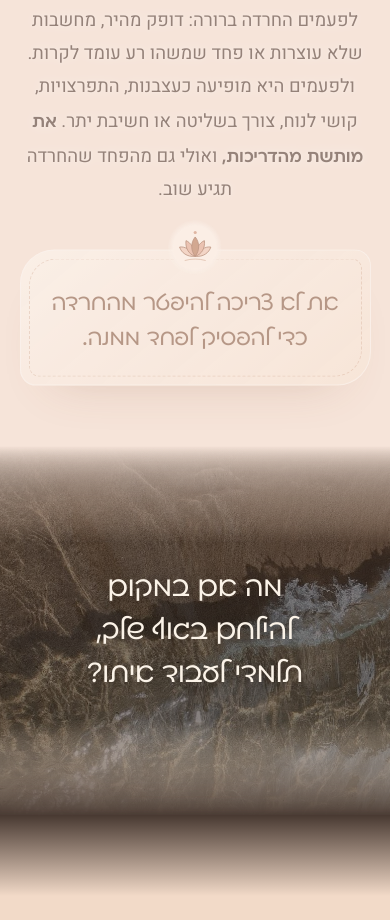
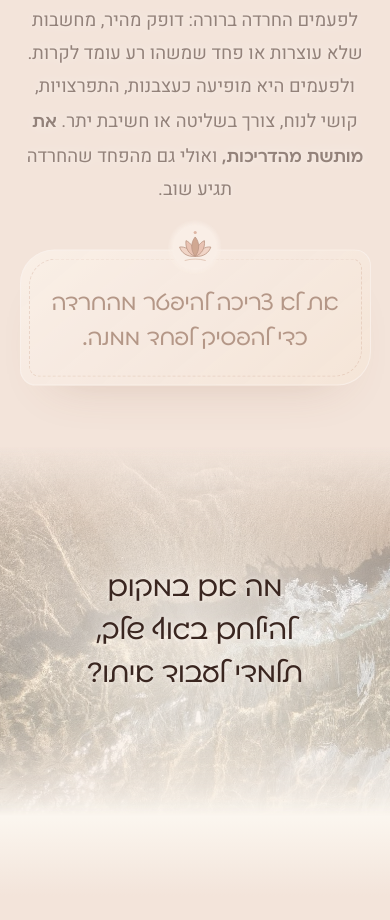
Before and after one commit to femmeacademy1-code/anna-lee-site, a plain HTML site: page docs/workshops/calm-in-the-storm.html in a window 390 px wide. Shown: the part 1077-1997 px from the top of the page. Drawn offline with Linux system fonts and the light colour scheme; a web font is replaced by a local one.

Commit message:
Landing pages: a single peach background tone (F3E4DA); workshop page: soft light quote band, peach plan section, boxed closing sentence
Co-Authored-By: Claude Sonnet 5.5 <noreply@anthropic.com>
Claude-Session: https://claude.ai/code/session_01SEdqDxFK5C3bZFxHs2RPG2

```diff
--- a/docs/static/landing.css
+++ b/docs/static/landing.css
@@ -14,9 +14,9 @@
 .lp {
   /* the page's soft palette, all from the brand */
   --lp-cream: #FBF6EF;
-  --lp-peach: #F6E4D9;
-  --lp-blush: #F2DAC8;
-  --lp-rose-mist: #EED6C5;
+  --lp-peach: #F3E4DA;   /* the one pink-peach of all backgrounds */
+  --lp-blush: #F3E4DA;
+  --lp-rose-mist: #F3E4DA;
   --lp-sage: #E6EADF;
   --lp-ink: #3A2620;
   --lp-text: #3A2620;       /* dark brown */
@@ -24,8 +24,8 @@
   --lp-rose: #94455A;
   --lp-rose-hover: #7C3649;
   --lp-hand-ink: #7A4F3A; /* light brown */
-  --lp-clay: #E8CDB7;      /* the deeper warm tone the page ends in */
-  --lp-clay-deep: #DFBBA2;
+  --lp-clay: #F3E4DA;      /* the deeper warm tone the page ends in */
+  --lp-clay-deep: #F3E4DA;
 
   /* one rhythm for the whole page */
   --lp-pad: clamp(4.5rem, 9vw, 7.5rem);
@@ -55,11 +55,11 @@
 .lp { --lp-fade: clamp(5rem, 10vw, 8rem); }
 .lp-hero     { background: var(--lp-cream); overflow: hidden; padding-top: clamp(3rem, 6vw, 5rem); }
 .lp-problem  { background: linear-gradient(180deg, var(--lp-cream) 0, var(--lp-peach) var(--lp-fade), var(--lp-peach) 100%); }
-.lp-mood     { background: linear-gradient(180deg, var(--lp-peach) 0, #F9EFE7 var(--lp-fade), #F9EFE7 100%); }
-.lp-plan     { background: linear-gradient(180deg, #F9EFE7 0, #F4E3DA var(--lp-fade), #F4E3DA 100%); }
-.lp-gift     { background: linear-gradient(180deg, #F4E3DA 0, var(--lp-blush) var(--lp-fade), var(--lp-blush) 100%); }
-.lp-about    { background: linear-gradient(180deg, var(--lp-blush) 0, #F8ECE2 var(--lp-fade), #F8ECE2 100%); overflow: hidden; }
-.lp-register { background: linear-gradient(180deg, #F8ECE2 0, var(--lp-clay) var(--lp-fade), var(--lp-clay-deep) 100%); }
+.lp-mood     { background: linear-gradient(180deg, var(--lp-peach) 0, #FBF6EF var(--lp-fade), #FBF6EF 100%); }
+.lp-plan     { background: linear-gradient(180deg, #FBF6EF 0, #F3E4DA var(--lp-fade), #F3E4DA 100%); }
+.lp-gift     { background: linear-gradient(180deg, #F3E4DA 0, var(--lp-blush) var(--lp-fade), var(--lp-blush) 100%); }
+.lp-about    { background: linear-gradient(180deg, var(--lp-blush) 0, #FBF6EF var(--lp-fade), #FBF6EF 100%); overflow: hidden; }
+.lp-register { background: linear-gradient(180deg, #FBF6EF 0, var(--lp-clay) var(--lp-fade), var(--lp-clay-deep) 100%); }
 
 /* ---------- type ---------- */
 
@@ -169,7 +169,7 @@
     var(--lp-mood-photo, radial-gradient(60% 55% at 50% 62%, rgba(255, 236, 206, .95), rgba(255, 236, 206, 0) 70%)),
     radial-gradient(45% 60% at 20% 40%, rgba(234, 190, 158, .55), rgba(234, 190, 158, 0) 70%),
     radial-gradient(45% 60% at 82% 45%, rgba(214, 190, 160, .55), rgba(214, 190, 160, 0) 70%),
-    linear-gradient(180deg, #F6E1D2, #EFD3BE 50%, #EAD9C6);
+    linear-gradient(180deg, #F3E4DA, #F3E4DA);
   background-size: cover; background-position: center;
   -webkit-mask-image: linear-gradient(180deg, transparent 0%, #000 22%, #000 78%, transparent 100%);
           mask-image: linear-gradient(180deg, transparent 0%, #000 22%, #000 78%, transparent 100%);
@@ -303,14 +303,13 @@
 /* ---------- "רגועה בעין הסערה": the workshop landing (body.lp.lp-calm) ----------
    Same language as the lecture, with the site menu. Photographs melt into the sections (no hard edge
    anywhere: every photo fades at the top and the bottom). Photographs are always set horizontally. */
-.lp-calm { --calm-cream: #FBF6EF; --calm-dark: #4A3B33; --calm-end: #F6E8DB; --calm-light-text: #FBF3E8; }
+.lp-calm { --calm-cream: #FBF6EF; --calm-end: #F3E4DA; --calm-light-text: #FBF3E8; }
 
 .calm-photo { position: absolute; inset: 0; z-index: 0; pointer-events: none;
   background: var(--veil), var(--calm-photo) var(--pos, center) / var(--size, cover) no-repeat;
   -webkit-mask-image: linear-gradient(180deg, transparent 0%, #000 26%, #000 74%, transparent 100%);
           mask-image: linear-gradient(180deg, transparent 0%, #000 26%, #000 74%, transparent 100%); }
 .calm-photo-hero  { --veil: radial-gradient(58% 62% at 50% 50%, rgba(251, 242, 232, .7), rgba(251, 242, 232, .3) 75%, rgba(251, 242, 232, .12)); }
-.calm-photo-dark  { --veil: linear-gradient(rgba(34, 24, 19, .58), rgba(34, 24, 19, .52)); }
 .calm-photo-for   { --veil: linear-gradient(rgba(44, 34, 28, .34), rgba(44, 34, 28, .3)); }
 .calm-photo-dream { --veil: radial-gradient(52% 60% at 50% 50%, rgba(251, 240, 232, .86), rgba(251, 240, 232, .55) 70%, rgba(251, 236, 222, .4)); }
 
@@ -327,14 +326,15 @@
 .lp-key { font-weight: 600; color: var(--lp-ink); font-size: 1.06em; }
 .lp-calm .calm-problem .lp-note { margin-top: clamp(2.75rem, 5vw, 3.75rem); }
 
-/* 3. the quote over a darkened photograph, in cream-white */
-.lp-calm .calm-dark { background: linear-gradient(180deg, var(--lp-peach) 0, var(--calm-dark) var(--lp-fade), var(--calm-dark) 100%); padding: clamp(7.5rem, 16vw, 12rem) 0; overflow: hidden; }
-.lp-calm .calm-dark .lp-hand-xl { color: var(--calm-light-text); text-shadow: 0 2px 18px rgba(20, 12, 8, .55); }
+/* 3. the quote over a soft, light photograph, like the opening */
+.calm-photo-soft  { --veil: radial-gradient(58% 62% at 50% 50%, rgba(251, 244, 236, .86), rgba(251, 244, 236, .62) 70%, rgba(251, 244, 236, .5)); }
+.lp-calm .calm-soft { background: linear-gradient(180deg, #F3E4DA 0, var(--calm-cream) var(--lp-fade), var(--calm-cream) 100%); padding: clamp(7.5rem, 16vw, 12rem) 0; overflow: hidden; }
+.lp-calm .calm-soft .lp-hand-xl { color: var(--lp-ink); text-shadow: 0 0 22px rgba(255, 250, 244, .95), 0 0 4px rgba(255, 250, 244, .7); }
 
 /* 4. what we do: one soft vintage peach, all three blobs alike */
-.lp-calm .calm-plan { background: linear-gradient(180deg, var(--calm-dark) 0, var(--lp-blush) var(--lp-fade), var(--lp-blush) 100%); }
+.lp-calm .calm-plan { background: linear-gradient(180deg, var(--calm-cream) 0, #F3E4DA var(--lp-fade), #F3E4DA 100%); }
 .lp-calm .calm-plan .lp-steps li:nth-child(n) .lp-icon::before { border-radius: 58% 42% 52% 48% / 48% 56% 44% 52%;
-  background: radial-gradient(circle at 35% 30%, #FFF6EE, #F0D4BE 70%, #E8C4A9); }
+  background: radial-gradient(circle at 35% 30%, #FFFDFA, #F3E4DA 78%); box-shadow: 0 22px 36px -24px rgba(122, 79, 58, .45), inset 0 0 0 1px rgba(122, 79, 58, .08); }
 .lp-after-steps { margin-top: clamp(2rem, 4vw, 3rem) !important; }
 
 /* 5. who it is for: a photograph behind, every line in its own soft box */
@@ -366,12 +366,12 @@
 .calm-story-end .lp-hand { margin: 0 auto clamp(1.25rem, 3vw, 2rem) !important; }
 
 /* 9. registration, and then a clear, light end of the page */
-.lp-calm .calm-register { background: linear-gradient(180deg, #FBF6EF 0, var(--lp-clay) var(--lp-fade), var(--lp-clay-deep) 70%, var(--lp-clay-deep) 100%); padding-bottom: clamp(10rem, 18vw, 14rem); }
+.lp-calm .calm-register { background: linear-gradient(180deg, var(--calm-cream) 0, #F3E4DA var(--lp-fade), #F3E4DA 100%); padding-bottom: clamp(10rem, 18vw, 14rem); }
 .lp-calm .calm-register::after { content: ""; position: absolute; left: 0; right: 0; bottom: 0; height: clamp(9rem, 17vw, 13rem); pointer-events: none;
-  background: linear-gradient(180deg, rgba(246, 232, 219, 0) 0, var(--calm-end) 100%); }
+  background: linear-gradient(180deg, rgba(243, 228, 218, 0) 0, var(--calm-end) 100%); }
 .lp-calm .lead-form .fine { font-size: .74rem !important; line-height: 1.5; color: var(--lp-soft); margin-top: .6rem; }
 .lp-disclaimer { margin-top: clamp(2.25rem, 4vw, 3rem) !important; font-size: .9rem !important; color: var(--lp-soft); }
-.lp-calm .site-footer { background: linear-gradient(180deg, var(--calm-end) 0, #F9EFE5 45%, #FCF7F0 100%); color: var(--lp-text); }
+.lp-calm .site-footer { background: linear-gradient(180deg, var(--calm-end) 0, #F9F0E8 45%, #FCF8F2 100%); color: var(--lp-text); }
 .lp-calm .site-footer a { color: var(--lp-ink); }
 
 @media (max-width: 760px) {
@@ -382,6 +382,10 @@
   .lp-calm .calm-hero { padding-block: clamp(3.5rem, 12vw, 5rem) clamp(5rem, 14vw, 7rem); }
 }
 
+
+/* "I know I have me": in a box of its own, like the sentence of the opening */
+.lp-calm .calm-quote-box { max-width: 30rem; margin: clamp(1.75rem, 4vw, 2.5rem) auto clamp(1.75rem, 3vw, 2.25rem); padding: clamp(1.5rem, 3vw, 2rem) clamp(1.5rem, 4vw, 2.5rem); }
+.lp-calm .calm-quote-box .lp-hand { margin: 0 auto !important; }
 /* ---------- on both landing pages the text has only two colours: dark brown and light brown
    (cream-white stays only where the background is dark) ---------- */
 .lp .nav a, .lp .consent, .lp .field label, .lp .site-footer a { color: var(--lp-ink); }
--- a/docs/workshops/calm-in-the-storm.html
+++ b/docs/workshops/calm-in-the-storm.html
@@ -52,8 +52,8 @@
       <p class="lp-hand">את לא צריכה להיפטר מהחרדה <br>כדי להפסיק לפחד ממנה.</p>
     </div>
   </div>
-</section><section class="lp-sec lp-mood calm-dark" aria-label="משפט מתוך הסדנה">
-  <div class="calm-photo calm-photo-dark" style="--calm-photo:url(/static/img/calm-shore.jpg);--pos:50% 50%" aria-hidden="true"></div>
+</section><section class="lp-sec lp-mood calm-soft" aria-label="משפט מתוך הסדנה">
+  <div class="calm-photo calm-photo-soft" style="--calm-photo:url(/static/img/calm-shore.jpg);--pos:50% 50%" aria-hidden="true"></div>
   <div class="lp-wrap lp-narrow">
     <p class="lp-hand lp-hand-xl">מה אם במקום להילחם בגוף שלך, <br>תלמדי לעבוד איתו?</p>
   </div>
@@ -116,7 +116,7 @@
       </div>
     </div>
     <div class="lp-narrow calm-story-end">
-      <p class="lp-hand lp-hand-lg">אני יודעת שיש לי אותי.</p>
+      <div class="lp-note calm-quote-box"><p class="lp-hand lp-hand-lg">אני יודעת שיש לי אותי.</p></div>
       <p>וזו בדיוק הסיבה שיצרתי את ״רגועה בעין הסערה״. אני יודעת כמה מפחיד זה יכול להיות להרגיש שהחרדה מנהלת אותך, וכמה משמעותי לגלות שיש לך כלים ושאת לא חסרת אונים מול הגוף שלך. את הדבר הזה אני רוצה להעביר הלאה.</p>
     </div>
   </div>
--- a/static/landing.css
+++ b/static/landing.css
@@ -14,9 +14,9 @@
 .lp {
   /* the page's soft palette, all from the brand */
   --lp-cream: #FBF6EF;
-  --lp-peach: #F6E4D9;
-  --lp-blush: #F2DAC8;
-  --lp-rose-mist: #EED6C5;
+  --lp-peach: #F3E4DA;   /* the one pink-peach of all backgrounds */
+  --lp-blush: #F3E4DA;
+  --lp-rose-mist: #F3E4DA;
   --lp-sage: #E6EADF;
   --lp-ink: #3A2620;
   --lp-text: #3A2620;       /* dark brown */
@@ -24,8 +24,8 @@
   --lp-rose: #94455A;
   --lp-rose-hover: #7C3649;
   --lp-hand-ink: #7A4F3A; /* light brown */
-  --lp-clay: #E8CDB7;      /* the deeper warm tone the page ends in */
-  --lp-clay-deep: #DFBBA2;
+  --lp-clay: #F3E4DA;      /* the deeper warm tone the page ends in */
+  --lp-clay-deep: #F3E4DA;
 
   /* one rhythm for the whole page */
   --lp-pad: clamp(4.5rem, 9vw, 7.5rem);
@@ -55,11 +55,11 @@
 .lp { --lp-fade: clamp(5rem, 10vw, 8rem); }
 .lp-hero     { background: var(--lp-cream); overflow: hidden; padding-top: clamp(3rem, 6vw, 5rem); }
 .lp-problem  { background: linear-gradient(180deg, var(--lp-cream) 0, var(--lp-peach) var(--lp-fade), var(--lp-peach) 100%); }
-.lp-mood     { background: linear-gradient(180deg, var(--lp-peach) 0, #F9EFE7 var(--lp-fade), #F9EFE7 100%); }
-.lp-plan     { background: linear-gradient(180deg, #F9EFE7 0, #F4E3DA var(--lp-fade), #F4E3DA 100%); }
-.lp-gift     { background: linear-gradient(180deg, #F4E3DA 0, var(--lp-blush) var(--lp-fade), var(--lp-blush) 100%); }
-.lp-about    { background: linear-gradient(180deg, var(--lp-blush) 0, #F8ECE2 var(--lp-fade), #F8ECE2 100%); overflow: hidden; }
-.lp-register { background: linear-gradient(180deg, #F8ECE2 0, var(--lp-clay) var(--lp-fade), var(--lp-clay-deep) 100%); }
+.lp-mood     { background: linear-gradient(180deg, var(--lp-peach) 0, #FBF6EF var(--lp-fade), #FBF6EF 100%); }
+.lp-plan     { background: linear-gradient(180deg, #FBF6EF 0, #F3E4DA var(--lp-fade), #F3E4DA 100%); }
+.lp-gift     { background: linear-gradient(180deg, #F3E4DA 0, var(--lp-blush) var(--lp-fade), var(--lp-blush) 100%); }
+.lp-about    { background: linear-gradient(180deg, var(--lp-blush) 0, #FBF6EF var(--lp-fade), #FBF6EF 100%); overflow: hidden; }
+.lp-register { background: linear-gradient(180deg, #FBF6EF 0, var(--lp-clay) var(--lp-fade), var(--lp-clay-deep) 100%); }
 
 /* ---------- type ---------- */
 
@@ -169,7 +169,7 @@
     var(--lp-mood-photo, radial-gradient(60% 55% at 50% 62%, rgba(255, 236, 206, .95), rgba(255, 236, 206, 0) 70%)),
     radial-gradient(45% 60% at 20% 40%, rgba(234, 190, 158, .55), rgba(234, 190, 158, 0) 70%),
     radial-gradient(45% 60% at 82% 45%, rgba(214, 190, 160, .55), rgba(214, 190, 160, 0) 70%),
-    linear-gradient(180deg, #F6E1D2, #EFD3BE 50%, #EAD9C6);
+    linear-gradient(180deg, #F3E4DA, #F3E4DA);
   background-size: cover; background-position: center;
   -webkit-mask-image: linear-gradient(180deg, transparent 0%, #000 22%, #000 78%, transparent 100%);
           mask-image: linear-gradient(180deg, transparent 0%, #000 22%, #000 78%, transparent 100%);
@@ -303,14 +303,13 @@
 /* ---------- "רגועה בעין הסערה": the workshop landing (body.lp.lp-calm) ----------
    Same language as the lecture, with the site menu. Photographs melt into the sections (no hard edge
    anywhere: every photo fades at the top and the bottom). Photographs are always set horizontally. */
-.lp-calm { --calm-cream: #FBF6EF; --calm-dark: #4A3B33; --calm-end: #F6E8DB; --calm-light-text: #FBF3E8; }
+.lp-calm { --calm-cream: #FBF6EF; --calm-end: #F3E4DA; --calm-light-text: #FBF3E8; }
 
 .calm-photo { position: absolute; inset: 0; z-index: 0; pointer-events: none;
   background: var(--veil), var(--calm-photo) var(--pos, center) / var(--size, cover) no-repeat;
   -webkit-mask-image: linear-gradient(180deg, transparent 0%, #000 26%, #000 74%, transparent 100%);
           mask-image: linear-gradient(180deg, transparent 0%, #000 26%, #000 74%, transparent 100%); }
 .calm-photo-hero  { --veil: radial-gradient(58% 62% at 50% 50%, rgba(251, 242, 232, .7), rgba(251, 242, 232, .3) 75%, rgba(251, 242, 232, .12)); }
-.calm-photo-dark  { --veil: linear-gradient(rgba(34, 24, 19, .58), rgba(34, 24, 19, .52)); }
 .calm-photo-for   { --veil: linear-gradient(rgba(44, 34, 28, .34), rgba(44, 34, 28, .3)); }
 .calm-photo-dream { --veil: radial-gradient(52% 60% at 50% 50%, rgba(251, 240, 232, .86), rgba(251, 240, 232, .55) 70%, rgba(251, 236, 222, .4)); }
 
@@ -327,14 +326,15 @@
 .lp-key { font-weight: 600; color: var(--lp-ink); font-size: 1.06em; }
 .lp-calm .calm-problem .lp-note { margin-top: clamp(2.75rem, 5vw, 3.75rem); }
 
-/* 3. the quote over a darkened photograph, in cream-white */
-.lp-calm .calm-dark { background: linear-gradient(180deg, var(--lp-peach) 0, var(--calm-dark) var(--lp-fade), var(--calm-dark) 100%); padding: clamp(7.5rem, 16vw, 12rem) 0; overflow: hidden; }
-.lp-calm .calm-dark .lp-hand-xl { color: var(--calm-light-text); text-shadow: 0 2px 18px rgba(20, 12, 8, .55); }
+/* 3. the quote over a soft, light photograph, like the opening */
+.calm-photo-soft  { --veil: radial-gradient(58% 62% at 50% 50%, rgba(251, 244, 236, .86), rgba(251, 244, 236, .62) 70%, rgba(251, 244, 236, .5)); }
+.lp-calm .calm-soft { background: linear-gradient(180deg, #F3E4DA 0, var(--calm-cream) var(--lp-fade), var(--calm-cream) 100%); padding: clamp(7.5rem, 16vw, 12rem) 0; overflow: hidden; }
+.lp-calm .calm-soft .lp-hand-xl { color: var(--lp-ink); text-shadow: 0 0 22px rgba(255, 250, 244, .95), 0 0 4px rgba(255, 250, 244, .7); }
 
 /* 4. what we do: one soft vintage peach, all three blobs alike */
-.lp-calm .calm-plan { background: linear-gradient(180deg, var(--calm-dark) 0, var(--lp-blush) var(--lp-fade), var(--lp-blush) 100%); }
+.lp-calm .calm-plan { background: linear-gradient(180deg, var(--calm-cream) 0, #F3E4DA var(--lp-fade), #F3E4DA 100%); }
 .lp-calm .calm-plan .lp-steps li:nth-child(n) .lp-icon::before { border-radius: 58% 42% 52% 48% / 48% 56% 44% 52%;
-  background: radial-gradient(circle at 35% 30%, #FFF6EE, #F0D4BE 70%, #E8C4A9); }
+  background: radial-gradient(circle at 35% 30%, #FFFDFA, #F3E4DA 78%); box-shadow: 0 22px 36px -24px rgba(122, 79, 58, .45), inset 0 0 0 1px rgba(122, 79, 58, .08); }
 .lp-after-steps { margin-top: clamp(2rem, 4vw, 3rem) !important; }
 
 /* 5. who it is for: a photograph behind, every line in its own soft box */
@@ -366,12 +366,12 @@
 .calm-story-end .lp-hand { margin: 0 auto clamp(1.25rem, 3vw, 2rem) !important; }
 
 /* 9. registration, and then a clear, light end of the page */
-.lp-calm .calm-register { background: linear-gradient(180deg, #FBF6EF 0, var(--lp-clay) var(--lp-fade), var(--lp-clay-deep) 70%, var(--lp-clay-deep) 100%); padding-bottom: clamp(10rem, 18vw, 14rem); }
+.lp-calm .calm-register { background: linear-gradient(180deg, var(--calm-cream) 0, #F3E4DA var(--lp-fade), #F3E4DA 100%); padding-bottom: clamp(10rem, 18vw, 14rem); }
 .lp-calm .calm-register::after { content: ""; position: absolute; left: 0; right: 0; bottom: 0; height: clamp(9rem, 17vw, 13rem); pointer-events: none;
-  background: linear-gradient(180deg, rgba(246, 232, 219, 0) 0, var(--calm-end) 100%); }
+  background: linear-gradient(180deg, rgba(243, 228, 218, 0) 0, var(--calm-end) 100%); }
 .lp-calm .lead-form .fine { font-size: .74rem !important; line-height: 1.5; color: var(--lp-soft); margin-top: .6rem; }
 .lp-disclaimer { margin-top: clamp(2.25rem, 4vw, 3rem) !important; font-size: .9rem !important; color: var(--lp-soft); }
-.lp-calm .site-footer { background: linear-gradient(180deg, var(--calm-end) 0, #F9EFE5 45%, #FCF7F0 100%); color: var(--lp-text); }
+.lp-calm .site-footer { background: linear-gradient(180deg, var(--calm-end) 0, #F9F0E8 45%, #FCF8F2 100%); color: var(--lp-text); }
 .lp-calm .site-footer a { color: var(--lp-ink); }
 
 @media (max-width: 760px) {
@@ -382,6 +382,10 @@
   .lp-calm .calm-hero { padding-block: clamp(3.5rem, 12vw, 5rem) clamp(5rem, 14vw, 7rem); }
 }
 
+
+/* "I know I have me": in a box of its own, like the sentence of the opening */
+.lp-calm .calm-quote-box { max-width: 30rem; margin: clamp(1.75rem, 4vw, 2.5rem) auto clamp(1.75rem, 3vw, 2.25rem); padding: clamp(1.5rem, 3vw, 2rem) clamp(1.5rem, 4vw, 2.5rem); }
+.lp-calm .calm-quote-box .lp-hand { margin: 0 auto !important; }
 /* ---------- on both landing pages the text has only two colours: dark brown and light brown
    (cream-white stays only where the background is dark) ---------- */
 .lp .nav a, .lp .consent, .lp .field label, .lp .site-footer a { color: var(--lp-ink); }
```
Also changed, not shown: site/workshops/calm-in-the-storm.html (+3 -3 lines), 1 other file.
